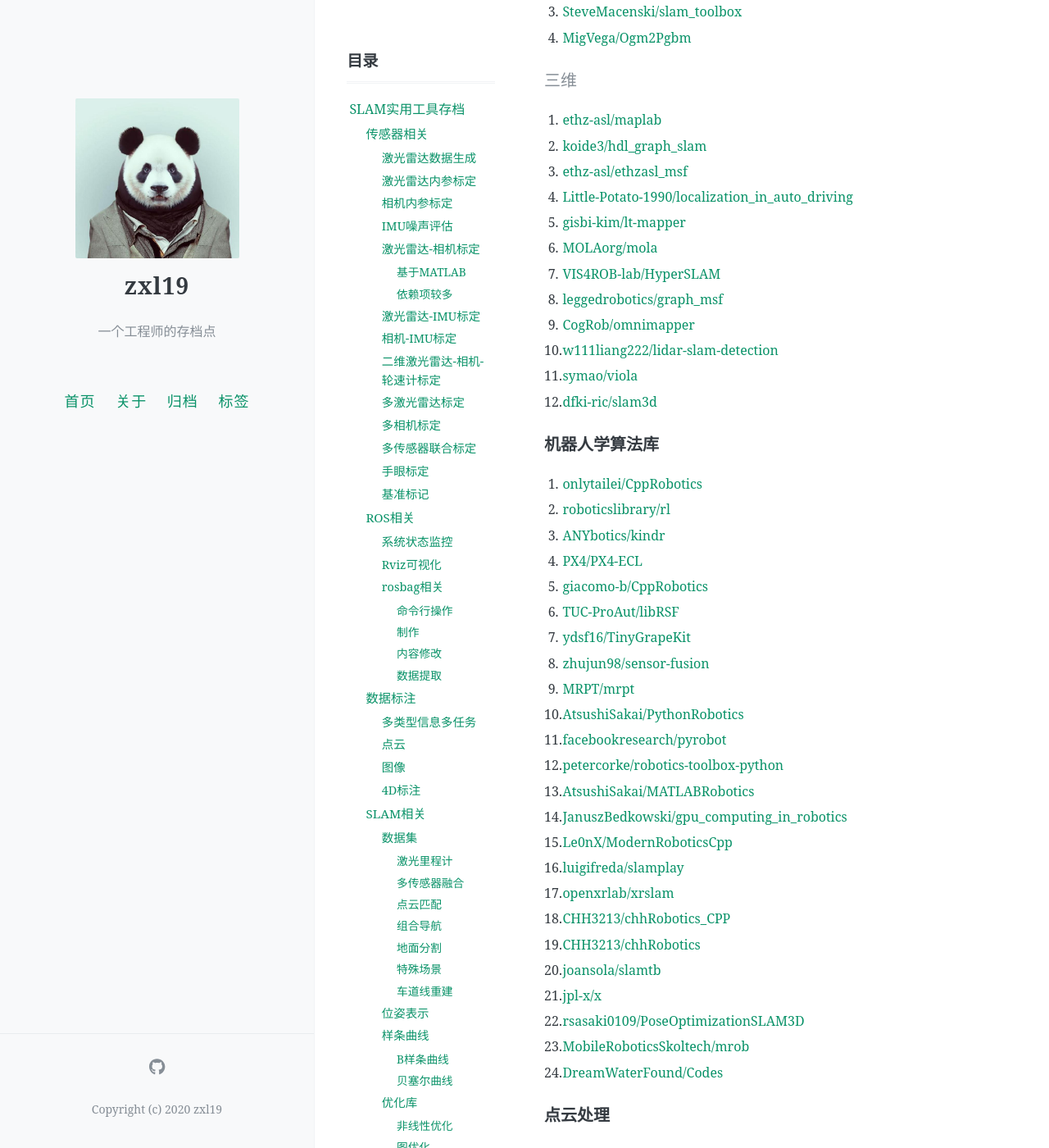
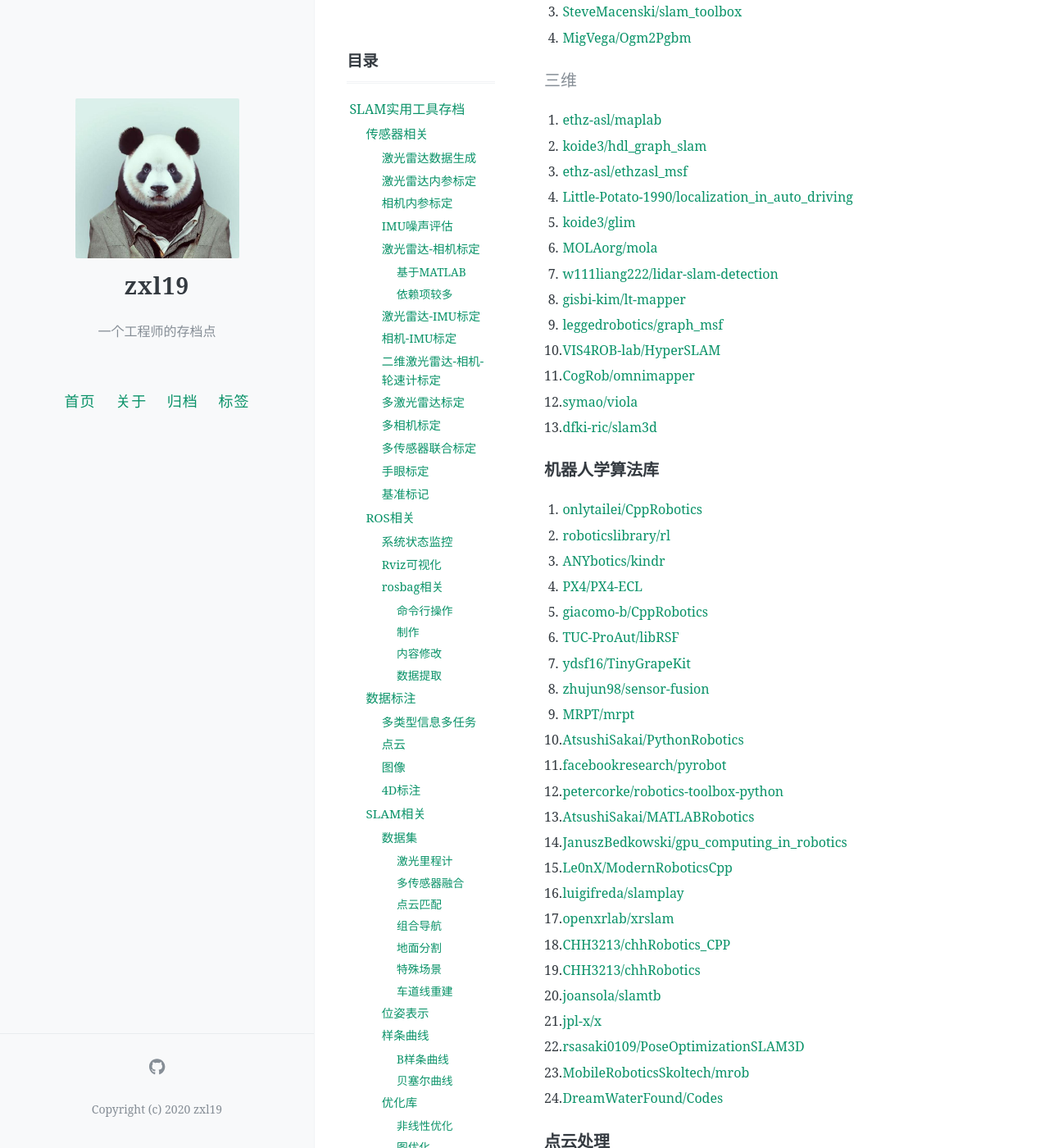
Before and after one commit to zxl19/zxl19.github.io, a Jekyll site: the page built from _posts/2021-05-25-slam-tool.md, in a window 1280 px wide and 1400 px high, scrolled down 11397 px. Shown: the whole window at 82% size. Built offline with Jekyll 4.4.1, drawn with Linux system fonts in a browser that asks for light colours; comment, search, counter and statistics services are not loaded; some of the changed text lies outside the part shown.

Commit message:
Update Posts modified:   _posts/2021-05-22-cpp-material.md modified:   _posts/2021-05-25-slam-tool.md modified:   _posts/2022-09-20-personal-blog.md new file:   _posts/2024-04-07-gerrit-code-review.md

```diff
--- a/_posts/2021-05-25-slam-tool.md
+++ b/_posts/2021-05-25-slam-tool.md
@@ -410,14 +410,15 @@ pinned: false
 2. [koide3/hdl_graph_slam](https://github.com/koide3/hdl_graph_slam)
 3. [ethz-asl/ethzasl_msf](https://github.com/ethz-asl/ethzasl_msf)
 4. [Little-Potato-1990/localization_in_auto_driving](https://github.com/Little-Potato-1990/localization_in_auto_driving)
-5. [gisbi-kim/lt-mapper](https://github.com/gisbi-kim/lt-mapper)
+5. [koide3/glim](https://github.com/koide3/glim)
 6. [MOLAorg/mola](https://github.com/MOLAorg/mola)
-7. [VIS4ROB-lab/HyperSLAM](https://github.com/VIS4ROB-lab/HyperSLAM)
-8. [leggedrobotics/graph_msf](https://github.com/leggedrobotics/graph_msf)
-9. [CogRob/omnimapper](https://github.com/CogRob/omnimapper)
-10. [w111liang222/lidar-slam-detection](https://github.com/w111liang222/lidar-slam-detection)
-11. [symao/viola](https://github.com/symao/viola)
-12. [dfki-ric/slam3d](https://github.com/dfki-ric/slam3d)
+7. [w111liang222/lidar-slam-detection](https://github.com/w111liang222/lidar-slam-detection)
+8. [gisbi-kim/lt-mapper](https://github.com/gisbi-kim/lt-mapper)
+9. [leggedrobotics/graph_msf](https://github.com/leggedrobotics/graph_msf)
+10. [VIS4ROB-lab/HyperSLAM](https://github.com/VIS4ROB-lab/HyperSLAM)
+11. [CogRob/omnimapper](https://github.com/CogRob/omnimapper)
+12. [symao/viola](https://github.com/symao/viola)
+13. [dfki-ric/slam3d](https://github.com/dfki-ric/slam3d)
 
 ### 机器人学算法库
 
```
Also changed, not shown: other parts of _posts/2021-05-25-slam-tool.md (+8 -5 lines), _posts/2021-05-22-cpp-material.md (+7 -4 lines), _posts/2022-09-20-personal-blog.md (+23 -19 lines), _posts/2024-04-07-gerrit-code-review.md (added, +41 -0 lines).
